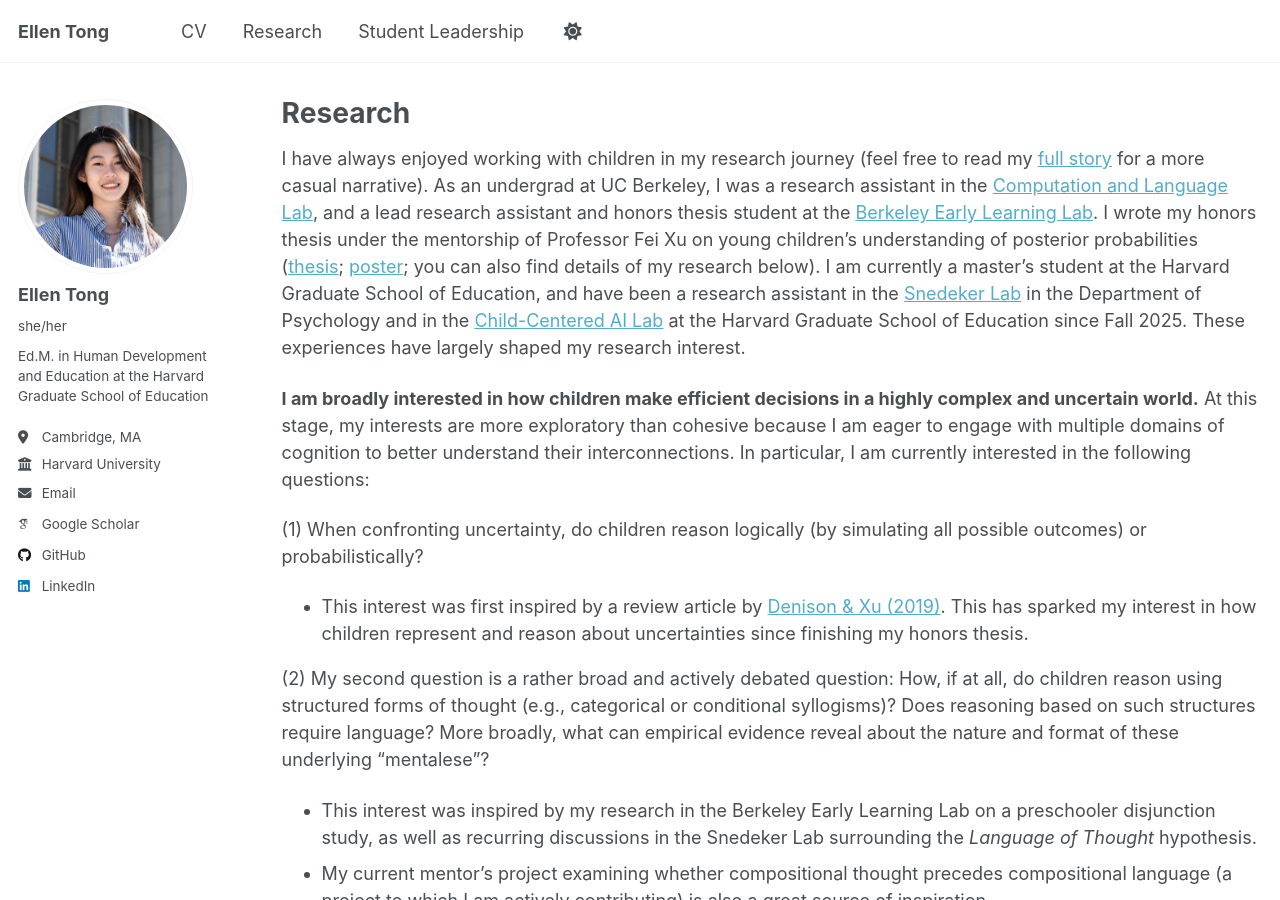
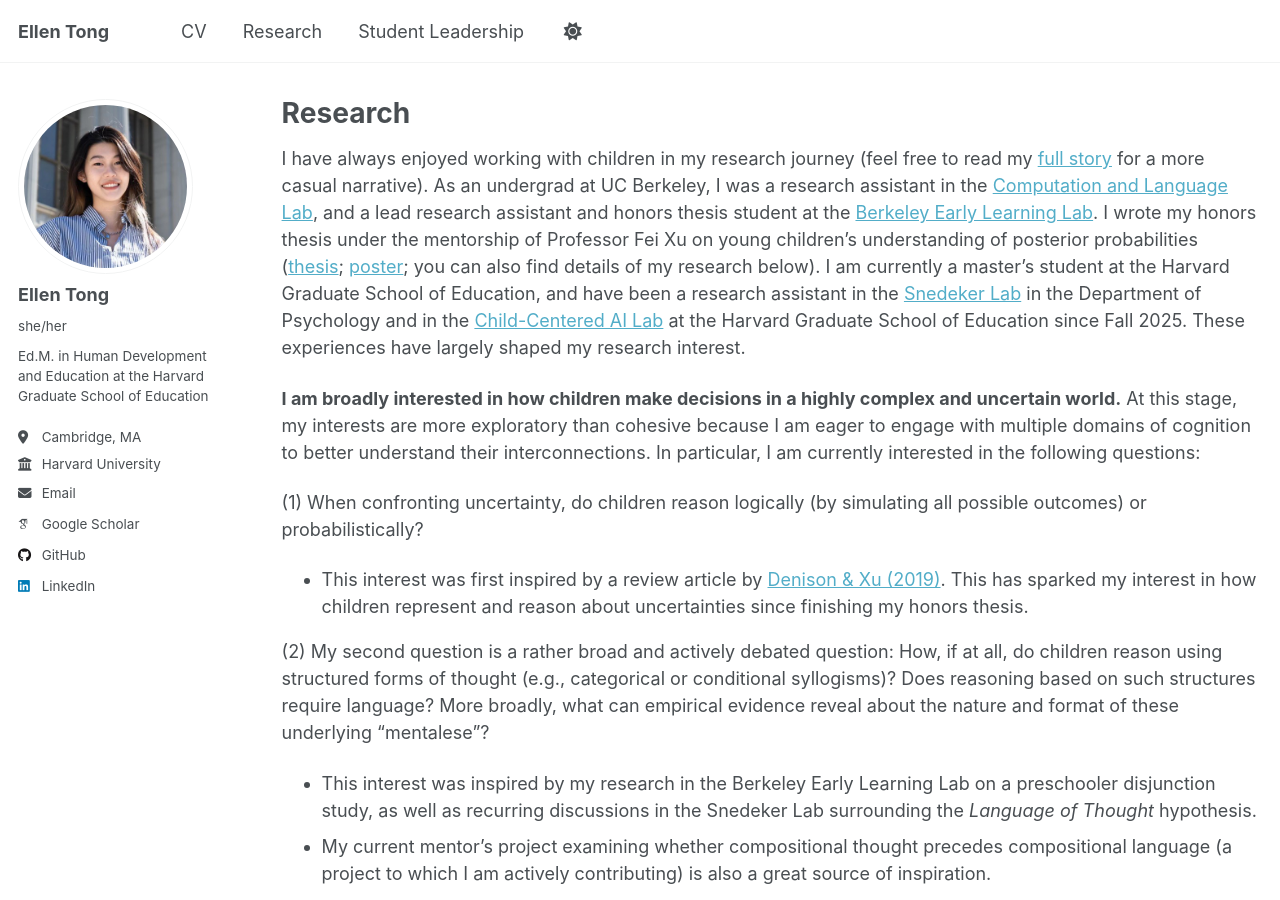
Before and after one commit to ellentong528/ellentong528.github.io, a Jekyll site: the page built from _pages/research.md, in a window 1280 px wide and 900 px high. Built offline with Jekyll 4.4.1, drawn with Linux system fonts in a browser that asks for light colours; some web fonts are replaced; a script that is not in the unit is left out.

Commit message:
edited typos

```diff
--- a/_pages/research.md
+++ b/_pages/research.md
@@ -9,7 +9,7 @@ redirect_from:
 
 I have always enjoyed working with children in my research journey (feel free to read my [full story](research-story.md) for a more casual narrative). As an undergrad at UC Berkeley, I was a research assistant in the [Computation and Language Lab](https://colala.berkeley.edu/), and a lead research assistant and honors thesis student at the [Berkeley Early Learning Lab](https://babylab.berkeley.edu/). I wrote my honors thesis under the mentorship of Professor Fei Xu on young children's understanding of posterior probabilities ([thesis](/files/Tong-E-Thesis-Sp25.pdf); [poster](/files/tong-thesis-poster.pdf); you can also find details of my research below). I am currently a master's student at the Harvard Graduate School of Education, and have been a research assistant in the [Snedeker Lab](https://www.harvardlds.org/our-labs/snedeker-lab/) in the Department of Psychology and in the [Child-Centered AI Lab](https://childcenteredai.org/research/) at the Harvard Graduate School of Education since Fall 2025. These experiences have largely shaped my research interest.
 
-**I am broadly interested in how children make efficient decisions in a highly complex and uncertain world.** At this stage, my interests are more exploratory than cohesive because I am eager to engage with multiple domains of cognition to better understand their interconnections. In particular, I am currently interested in the following questions:
+**I am broadly interested in how children make decisions in a highly complex and uncertain world.** At this stage, my interests are more exploratory than cohesive because I am eager to engage with multiple domains of cognition to better understand their interconnections. In particular, I am currently interested in the following questions:
 
 (1) When confronting uncertainty, do children reason logically (by simulating all possible outcomes) or probabilistically?
 
```
Also changed, not shown: _pages/research-story.md (+1 -1 lines).
